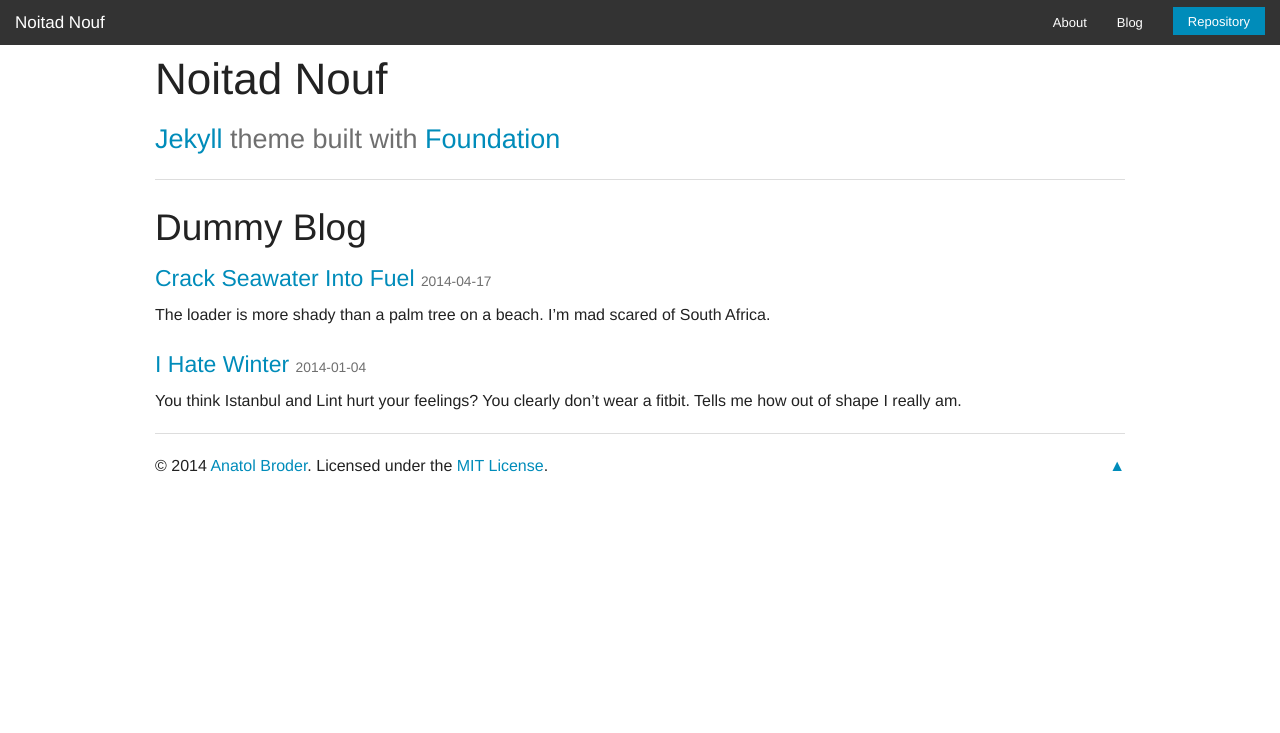
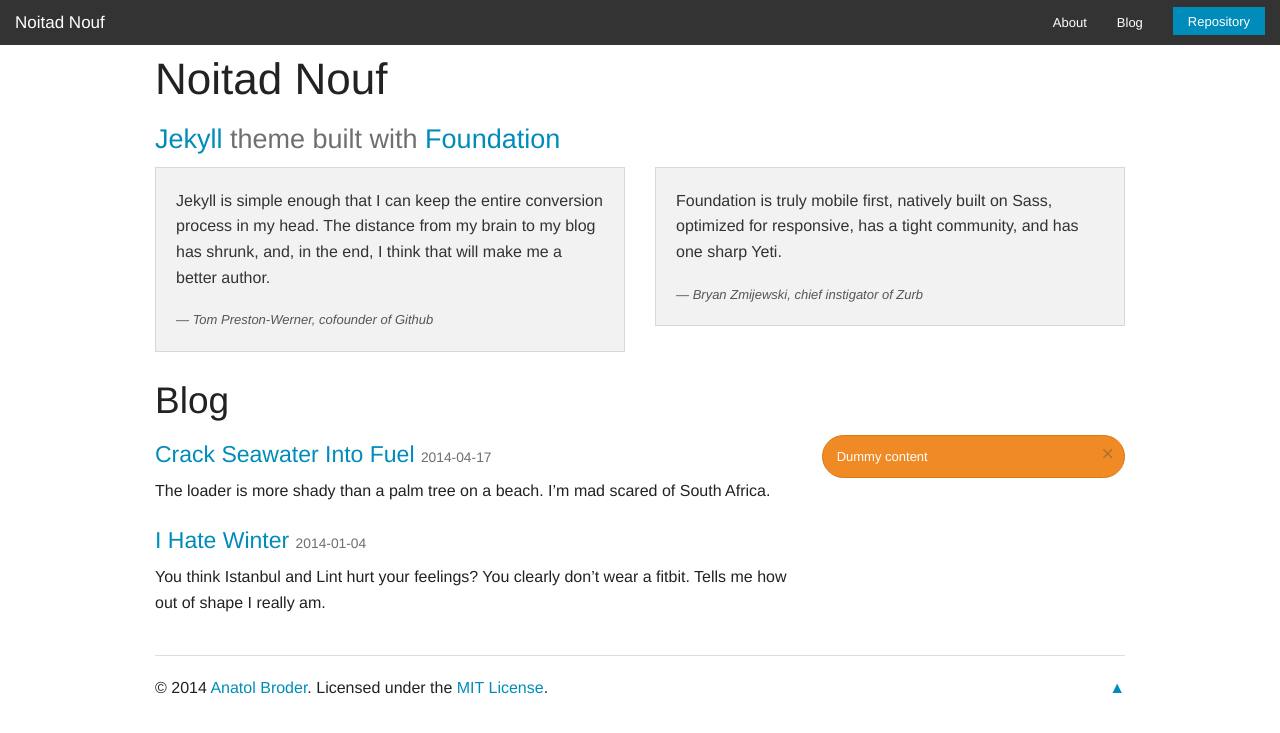
Before and after one commit to doktorbro/jekyll-noita, a Jekyll site: the page built from index.html, in a window 1280 px wide. Shown: the top 733 px of the page. Built offline with Jekyll 4.4.1, drawn with Linux system fonts in a browser that asks for light colours.

Commit message:
Add quotes from big men

```diff
--- a/_layouts/default.html
+++ b/_layouts/default.html
@@ -40,6 +40,9 @@
   {{ content }}
 
   <div class="row">
+    <div class="column">
+      <hr>
+    </div>
     <div class="small-8 columns">
       <p>© 2014 <a href="http://penibelst.de/">Anatol Broder</a>. Licensed under
       the <a href="http://opensource.org/licenses/MIT">MIT License</a>.</p>
@@ -52,6 +55,7 @@
   <script src="/components/foundation/js/vendor/jquery.js"></script>
   <script src="/components/foundation/js/foundation/foundation.js"></script>
   <script src="/components/foundation/js/foundation/foundation.topbar.js"></script>
+  <script src="/components/foundation/js/foundation/foundation.alert.js"></script>
   <script>
     $(document).foundation();
   </script>
--- a/_layouts/page.html
+++ b/_layouts/page.html
@@ -5,6 +5,5 @@
 <div class="row">
   <div class="medium-8 columns">
     {{ content }}
-    <hr>
   </div>
 </div>
--- a/_layouts/post.html
+++ b/_layouts/post.html
@@ -6,6 +6,5 @@
   <div class="medium-8 columns">
     <h3 class="subheader">{{ page.description }}</h3>
     {{ content }}
-    <hr>
   </div>
 </div>
--- a/index.html
+++ b/index.html
@@ -7,14 +7,33 @@
   <div class="column">
     <h3 class="subheader"><a href="http://jekyllrb.com/">Jekyll</a> theme built
     with <a href="http://foundation.zurb.com/">Foundation</a></h3>
-    <hr>
+  </div>
+
+  <div class="medium-6 column">
+    <blockquote class="panel">
+      <p>Jekyll is simple enough that I can keep the entire conversion process in my head. The distance from my brain to my blog has shrunk, and, in the end, I think that will make me a better author.</p>
+      <cite><a href="http://tom.preston-werner.com/2008/11/17/blogging-like-a-hacker.html">Tom Preston-Werner</a>, cofounder of Github</cite>
+    </blockquote>
+  </div>
+
+  <div class="medium-6 column">
+    <blockquote class="panel">
+      <p>Foundation is truly mobile first, natively built on Sass, optimized for responsive, has a tight community, and has one sharp Yeti.</p>
+      <cite><a href="https://twitter.com/bryanzmijewski/status/457181582856429569">Bryan Zmijewski</a>, chief instigator of Zurb</cite>
+    </blockquote>
   </div>
 </div>
 
 <div class="row">
-  <div class="column">
-    <h2>Dummy Blog</h2>
+  <div class="columns">
+    <h2 id="blog">Blog</h2>
+  </div>
+  <div class="medium-8 columns">
     {% include posts-short.html %}
-    <hr>
+  </div>
+  <div class="medium-4 columns">
+    <div data-alert class="alert-box warning round">
+      <a href="#blog" class="close">&times;</a>Dummy content
+    </div>
   </div>
 </div>
```
Also changed, not shown: blog/index.html (+2 -7 lines).
